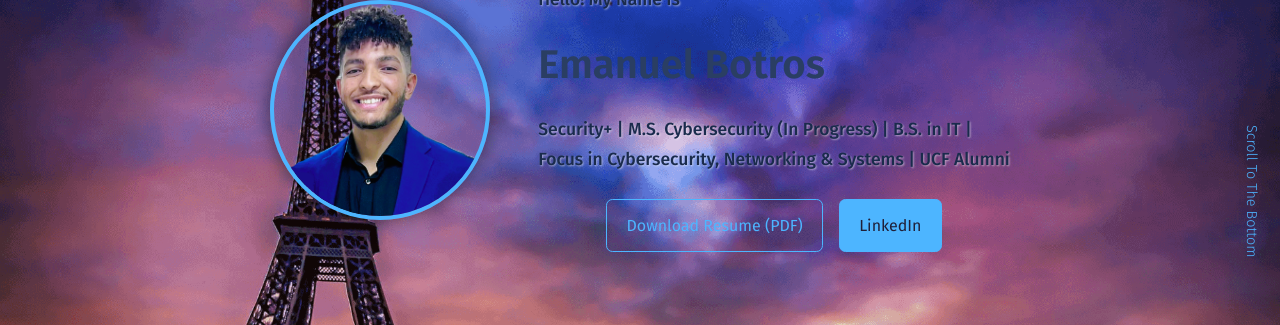
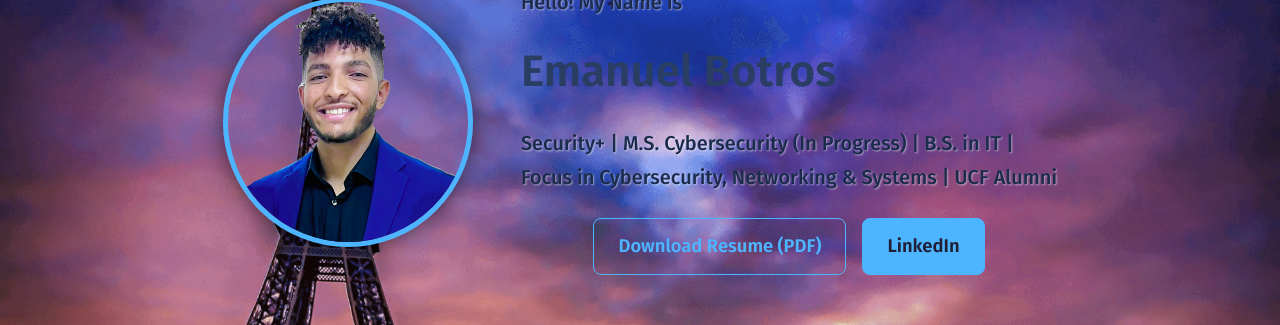
Before and after one commit to milobzb/emanuelbotros.github.io, a React (Create React App) app: page / in a window 1280 px wide. Shown: the part 160-485 px from the top of the page. Built offline with nearby package versions, Linux system fonts and the light colour scheme.

Commit message:
Updated Current Info

```diff
--- a/src/components/about/About.jsx
+++ b/src/components/about/About.jsx
@@ -47,16 +47,19 @@ const About = () =>
           <p>
   <strong>
     An IT graduate with hands-on experience in troubleshooting, networking, and security, now pursuing a <i>Master's Degree in Cybersecurity</i> at the <strong>University of Central Florida</strong>.
-    <br /><br />My skills include threat analysis, system troubleshooting, and secure network infrastructure. I thrive on solving real-world tech challenges while continuously learning. <br /><br />
-    Inspired by global culture, my portfolio reflects my journey through outdoor destinations like Egypt’s pyramids in Cairo, Japan’s Mount Fuji in Tokyo, and France's Eiffel Tower in Paris. <br /><br />I am also a proud Coptic Orthodox Christian, and my faith deeply shapes my values, work ethic, and sense of purpose throughout my day-to-day life.
+    My skills include threat analysis, system troubleshooting, and secure network infrastructure. I thrive on solving real-world tech challenges while continuously learning. <br /><br />
+    Inspired by global culture, my portfolio reflects my journey through outdoor destinations like Egypt’s Pyramids in Cairo, Japan’s Mount Fuji in Tokyo, and France's Eiffel Tower in Paris. I am also a proud Coptic Orthodox Christian, and my faith deeply shapes my values, work ethic, and sense of purpose throughout my day-to-day life.
   </strong>
 </p>
 
 
-          <a href="#contact" className='btn btn-primary'>Contact Me</a>
-          <a href="https://github.com/milobzb" className='btn' target="_blank" rel="noreferrer">GitHub</a>
-          <a href="https://tryhackme.com/p/Milobzb" className='btn btn-primary' target="_blank" rel="noreferrer">TryHackMe</a>
-          <a href="https://www.credly.com/users/emanuel-botros/badges" className='btn' target="_blank" rel="noreferrer">Credly</a>
+          <div className="cta">
+  <a href="#contact" className="btn btn-primary">Contact Me</a>
+  <a href="https://github.com/milobzb" className="btn" target="_blank" rel="noreferrer">GitHub</a>
+  <a href="https://tryhackme.com/p/Milobzb" className="btn btn-primary" target="_blank" rel="noreferrer">TryHackMe</a>
+  <a href="https://www.credly.com/users/emanuel-botros/badges" className="btn" target="_blank" rel="noreferrer">Credly</a>
+</div>
+
         </div>
       </div>
     </section>
--- a/src/components/about/about.css
+++ b/src/components/about/about.css
@@ -61,7 +61,7 @@
 }
 
 .about__content p {
-  font-size: 1.1rem;
+  font-size: 1.25rem;
   color: #1a2b4c; /* navy blue */
   margin: 1rem 0;
   text-shadow: 1px 1px 2px rgba(255, 255, 255, 0.5);
@@ -154,3 +154,36 @@
     margin-top: 10rem;
   }
 }
+
+.btn {
+  display: inline-block;
+  color: #4db5ff;
+  padding: 0.5rem 1.25rem; /* less vertical padding */
+  border: 1px solid #4db5ff;
+  border-radius: 8px;
+  font-weight: 600;
+  transition: background 0.3s ease, color 0.3s ease;
+  text-align: center;
+  text-decoration: none;
+  font-size: 1.05rem; /* slightly smaller */
+  white-space: nowrap; /* 💥 forces one-line text */
+}
+
+.btn:hover {
+  background-color: #3ca0e6;
+  color: white;
+}
+
+.btn-primary {
+  background-color: #4db5ff;
+  color: white;
+  border: 1px solid transparent;
+}
+
+.btn-primary:hover {
+  background-color: #3ca0e6;
+}
+
+#about h2 {
+  margin-bottom: 5rem; /* Add space under the 'About Me' title */
+}
--- a/src/components/experience/experience.css
+++ b/src/components/experience/experience.css
@@ -2,7 +2,7 @@
     display: grid;
     grid-template-columns: 1fr 1fr;
     gap: 2rem;
-    padding-top: 4rem;
+    padding-top: 1.5rem;
 }
 
 .experience__container > div {
--- a/src/components/header/Header.jsx
+++ b/src/components/header/Header.jsx
@@ -26,7 +26,7 @@ const Header = () => {
         </div>
       </div>
 
-      <a href="#footer" className='scroll__down'>Scroll To The Bottom</a>
+
     </header>
   );
 };
--- a/src/components/header/header.css
+++ b/src/components/header/header.css
@@ -14,22 +14,22 @@ header {
 }
 
 .header__image img {
-  width: 220px;
-  height: 220px;
+  width: 250px;
+  height: 250px;
   border-radius: 50%;
   object-fit: cover;
-  border: 4px solid #4db5ff;
-  box-shadow: 0 0 20px rgba(0, 0, 0, 0.5);
+  border: 5px solid #4db5ff;
+  box-shadow: 0 0 25px rgba(0, 0, 0, 0.6);
 }
 
 .header__info h1 {
-  font-size: 2.5rem;
+  font-size: 2.75rem;
   color: #2a3e63; /* Soft navy blue */
   font-weight: 700;
 }
 
 .header__info h5 {
-  font-size: 1.1rem;
+  font-size: 1.25rem;
   color: #1a2b4c; /* navy blue */
   margin: 1rem 0;
   text-shadow: 1px 1px 2px rgba(255, 255, 255, 0.5);
@@ -41,7 +41,7 @@ header {
   bottom: 5rem;
   transform: rotate(90deg);
   font-weight: 300;
-  font-size: 0.9rem;
+  font-size: 1rem;
   color: var(--color-primary);
 }
 
@@ -87,3 +87,19 @@ header {
   background-position: center;
   background-attachment: scroll;
 }
+
+.cta a {
+  font-size: 1.15rem;
+  padding: 0.75rem 1.5rem;
+  font-weight: 600;
+  border-radius: 8px;
+  text-align: center;
+  text-decoration: none;
+  display: inline-block;
+  transition: background 0.3s ease, color 0.3s ease;
+}
+
+.cta a:hover {
+  background-color: #3ca0e6;
+  color: white;
+}
```
